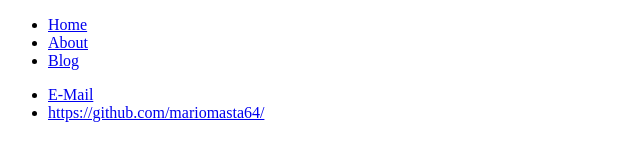
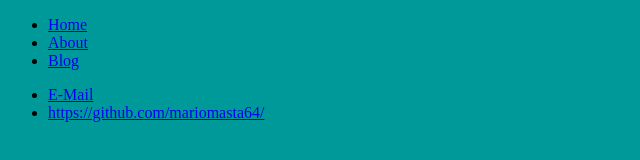
Before and after one commit to MarioMasta64/mariomasta64.github.io, a plain HTML site: page index.html in a window 1280 px wide. Shown: the whole page, without its empty margins (0-640 px from the left). Drawn offline with nearby package versions, Linux system fonts and the light colour scheme.

Commit message:
Update index.html
Added Formatting

```diff
--- a/index.html
+++ b/index.html
@@ -10,7 +10,7 @@
 <!--Load Scripts-->
   <script src="https://ajax.googleapis.com/ajax/libs/jquery/1.11.3/jquery.min.js"><!--Load Script--></script>
 <!--End-->
-  <body>
+  <body style="background-color:#009999">
 <!--Proper Header-->
     <nav>
       <ul>
```
